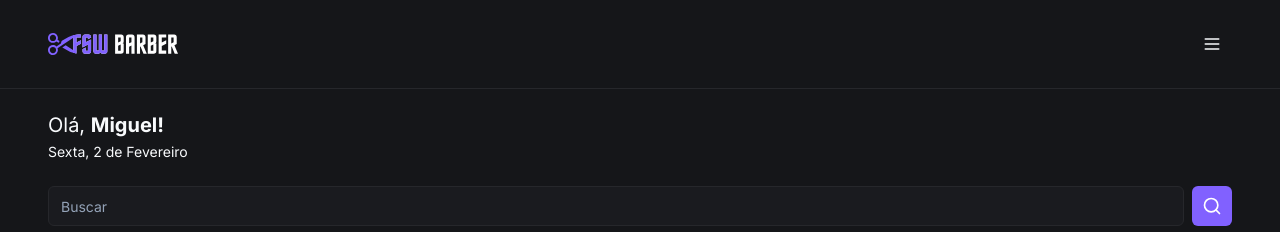
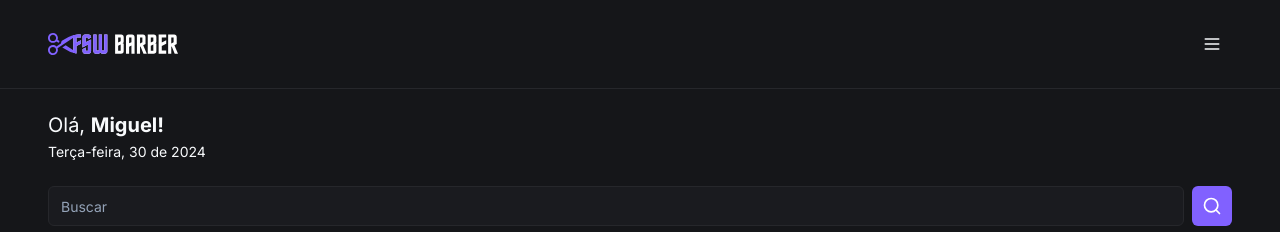
Before and after one commit to adrianmouzinho/fsw-barber, a Next.js app in the folder web/: page / in a window 1280 px wide. Shown: the top 232 px of the page. Built offline with nearby package versions, Linux system fonts and the light colour scheme.

Commit message:
feat: add date-fns lib to format date

```diff
--- a/web/package.json
+++ b/web/package.json
@@ -13,6 +13,7 @@
     "@radix-ui/react-slot": "^1.0.2",
     "class-variance-authority": "^0.7.0",
     "clsx": "^2.1.0",
+    "date-fns": "^3.3.1",
     "lucide-react": "^0.319.0",
     "next": "14.1.0",
     "react": "^18",
--- a/web/src/app/(home)/page.tsx
+++ b/web/src/app/(home)/page.tsx
@@ -1,9 +1,14 @@
+import { format } from 'date-fns'
+
+import { BookingCard } from '@/components/booking-card'
 import { Header } from '@/components/header'
 import { Search } from './components/search'
 import { BarbershopCard } from './components/barbershop-card'
-import { BookingCard } from '@/components/booking-card'
+import { ptBR } from 'date-fns/locale/pt-BR'
 
 export default function Home() {
+  const today = format(new Date(), "EEEE',' d 'de' y", { locale: ptBR })
+
   return (
     <div className="min-h-screen w-full flex flex-col">
       <Header />
@@ -15,7 +20,9 @@ export default function Home() {
               <span className="text-xl leading-tight">
                 Olá, <span className="font-bold">Miguel!</span>
               </span>
-              <span className="text-sm">Sexta, 2 de Fevereiro</span>
+              <span className="text-sm">
+                {today.replace(today[0], today[0].toUpperCase())}
+              </span>
             </div>
             <Search />
           </div>
```
Also changed, not shown: 1 other file (tests, documents, lock files or other folders).
